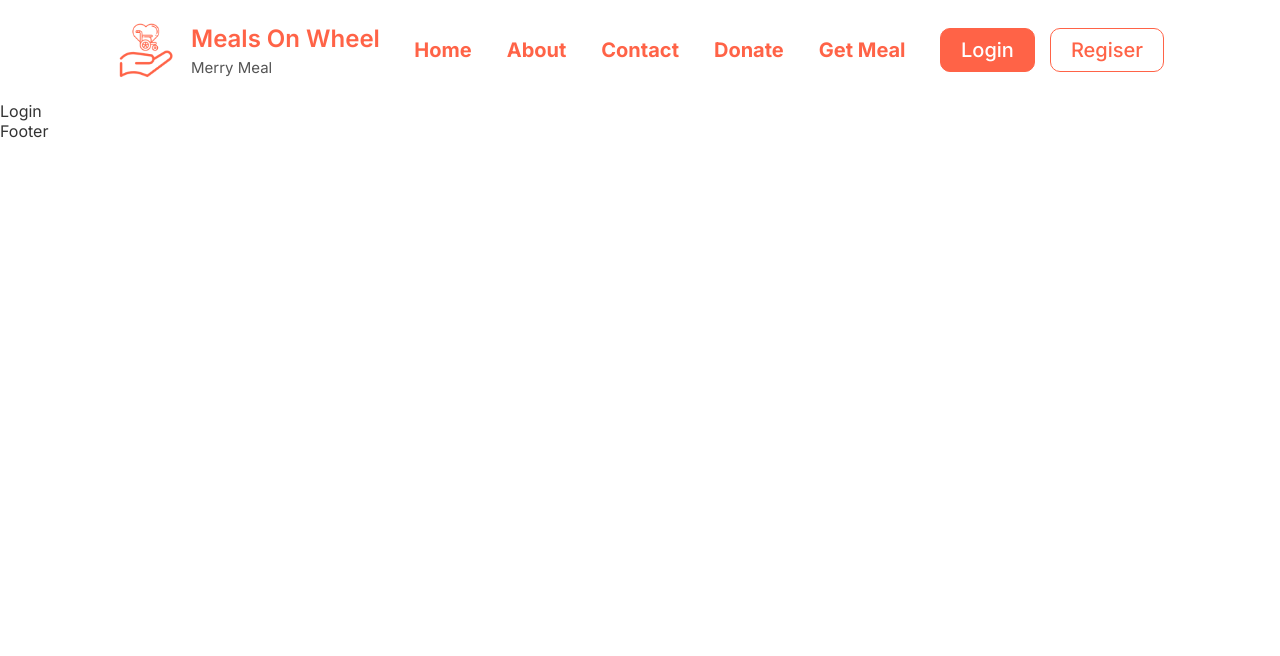
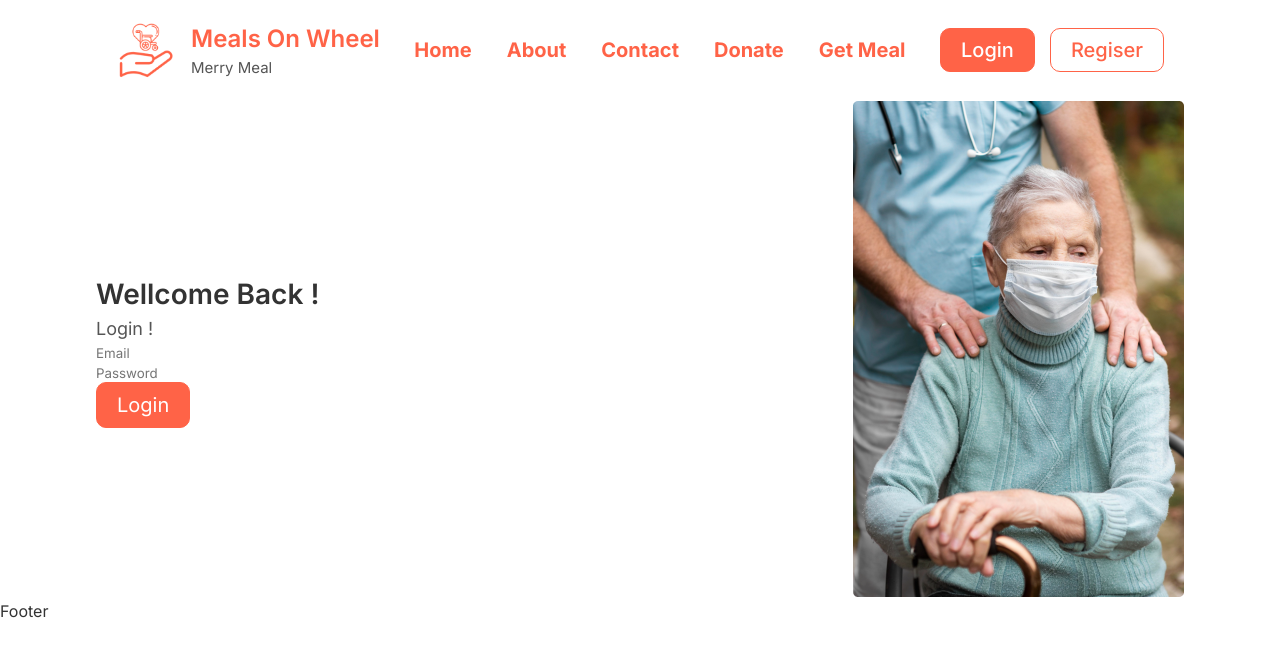
Before and after one commit to Rayy-007/meals-on-wheel-project, a React (Vite) app: page /login in a window 1280 px wide. Shown: the top 656 px of the page. Built offline with nearby package versions, Linux system fonts and the light colour scheme.

Commit message:
Creating Login page.

```diff
--- a/src/components/login/Login.jsx
+++ b/src/components/login/Login.jsx
@@ -1,5 +1,30 @@
+
+import "./login.css"
+import { HomeBanner2 } from "../ImagesImport";
+
 const Login = () => {
-  return <div>Login</div>;
+  return (
+    <>
+      <div className="contact-container container">
+        <section className="flex contact">
+          <div className="left">
+
+            <h3>Wellcome Back !</h3>
+            <p>Login !</p>
+
+            <div className="input-form">
+              <input type="text" placeholder="Email" className="NameInputBox"/><br/>
+              <input type="text" placeholder="Password" className="NameInputBox"/><br/>
+            </div>
+            <button className="btn primary login-btn">Login</button>
+          </div>
+          <div className="right">
+            <img src={HomeBanner2} alt="Contact Image" />
+          </div>
+        </section>
+      </div>
+    </>
+  );
 };
 
 export default Login;
```
